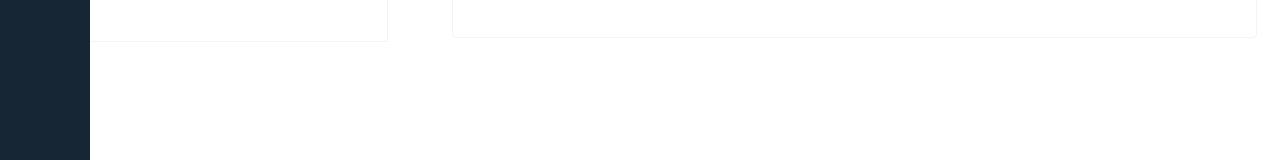
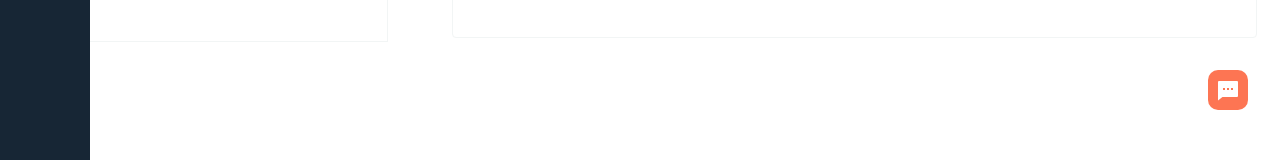
Before and after one commit to alenbabu/Zohodashboardsample, a React (Create React App) app: page /contacts/allcontacts in a window 1280 px wide. Shown: the part 631-791 px from the top of the page. Built offline with nearby package versions, Linux system fonts and the light colour scheme.

Commit message:
support chat icon added in allcontact page, connected simple react chat bot to that icon

```diff
--- a/package.json
+++ b/package.json
@@ -11,6 +11,7 @@
     "react-icons": "^4.11.0",
     "react-router-dom": "^6.18.0",
     "react-scripts": "5.0.1",
+    "react-simple-chatbot": "^0.6.1",
     "web-vitals": "^2.1.4"
   },
   "scripts": {
--- a/src/Components/Allcontact/Allcontact.js
+++ b/src/Components/Allcontact/Allcontact.js
@@ -1,11 +1,20 @@
-import React from 'react'
+import React, { useState } from 'react'
 import './allcontact.css'
 import { IoIosSearch } from "react-icons/io";
 import { TbWorldSearch } from "react-icons/tb";
 import { HiOutlineAdjustmentsVertical } from "react-icons/hi2";
+import ChatBot from 'react-simple-chatbot';
+import { RiMessage2Fill } from "react-icons/ri";
 
 
 function Allcontact() {
+
+    const [component, setComponent] = useState(false)
+
+    const toggleComponent = () => {
+        setComponent(!component);
+    };
+
     return (
         <div className='allcontact'>
             <div className='contacts-allcontacts-title-div'>
@@ -123,17 +132,41 @@ function Allcontact() {
                                         </tr>
                                     </tbody>
                                 </table>
+                            </div>
                         </div>
+
+                    </div>
+                    <div onClick={toggleComponent} className='chatbot'>
+                    <RiMessage2Fill style={{ color: "white", fontSize: "1.5em" }} />
                     </div>
 
-
+                    {component && (
+                        <div className='chatdiv'>
+                            <ChatBot
+                            steps={[
+                                {
+                                  id: '1',
+                                  message: 'What is your name?',
+                                  trigger: '2',
+                                },
+                                {
+                                  id: '2',
+                                  user: true,
+                                  trigger: '3',
+                                },
+                                {
+                                  id: '3',
+                                  message: 'Hi {previousValue}, nice to meet you!',
+                                  end: true,
+                                },
+                              ]}/>
+                        </div>
+                    )}
                 </div>
 
             </div>
 
         </div>
-
-        </div >
     )
 }
 
--- a/src/Components/Allcontact/allcontact.css
+++ b/src/Components/Allcontact/allcontact.css
@@ -291,3 +291,22 @@ tr> :first-child {
     visibility: visible;
     background-color: #FD7553;
   }
+
+  .chatbot{
+    width: 40px;
+    height: 40px;
+    display: flex;
+    justify-content: center;
+    align-items: center;
+    border-radius: 10px;
+    background-color: #FD7553;
+    align-self: flex-end;
+    margin: 2em 2em;
+  }
+
+  .chatdiv{
+    position: absolute;
+    align-self: flex-end;
+    margin-right: 5em;
+    bottom: 3em;
+  }
```
Also changed, not shown: 1 other file (tests, documents, lock files or other folders).
